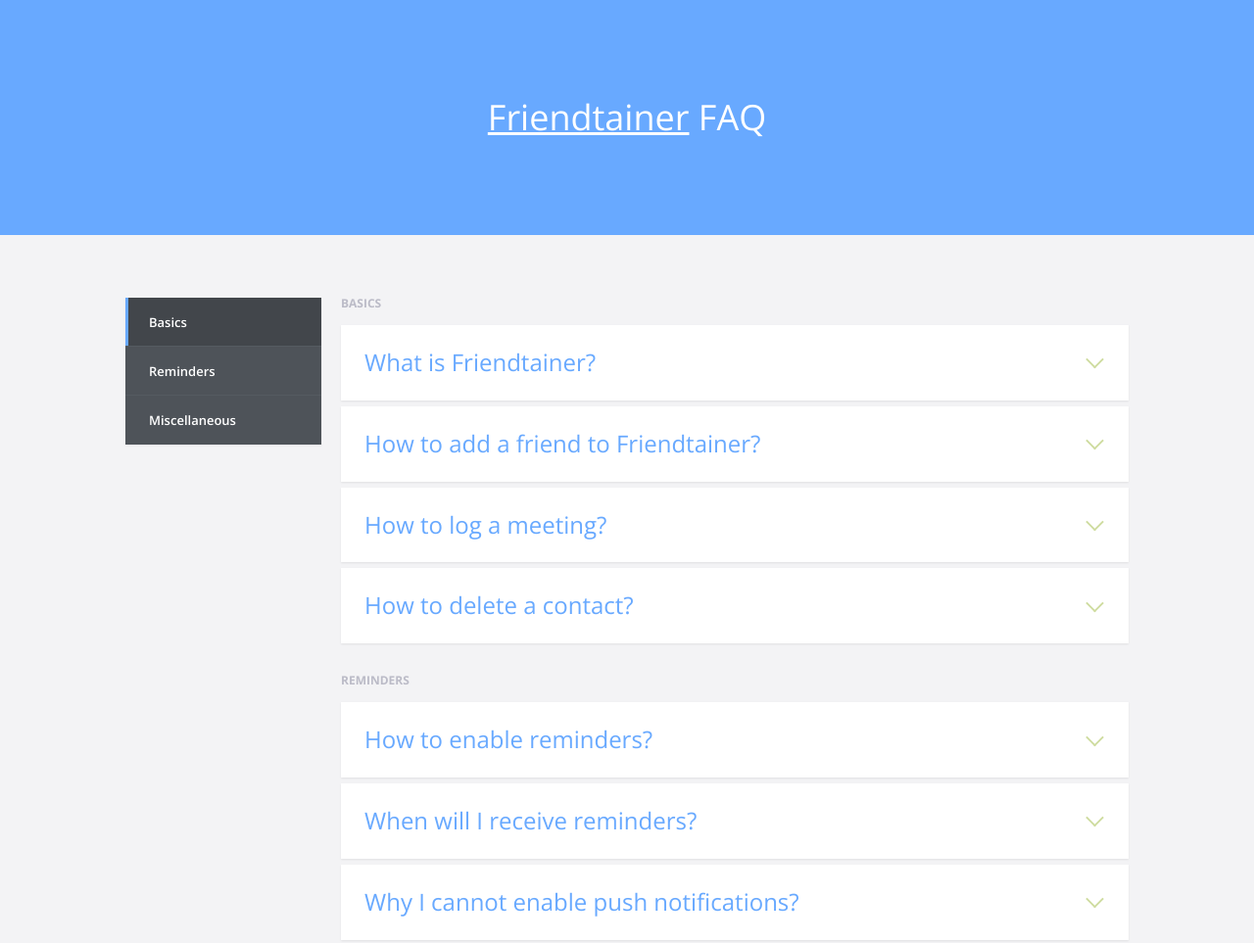
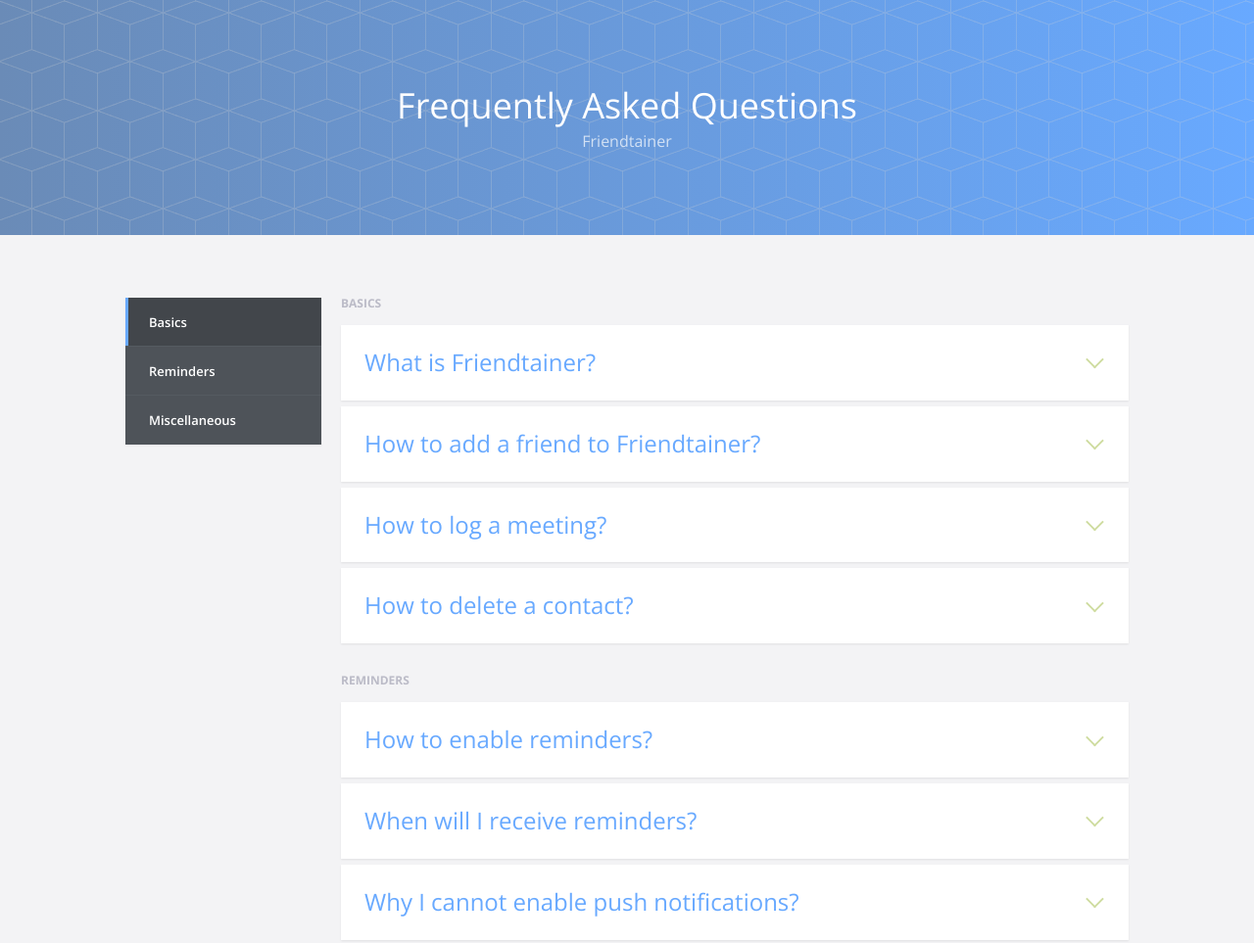
Before and after one commit to miloszpp/friendtainer-static, a website: page faq/index.html in a window 1280 px wide. Shown: the top 963 px of the page at 98% size. Drawn offline with nearby package versions, Linux system fonts and the light colour scheme.

Commit message:
Style changes

```diff
--- a/faq/css/style.css
+++ b/faq/css/style.css
@@ -59,9 +59,9 @@
 header {
   position: relative;
   height: 180px;
-  line-height: 180px;
+  padding-top: 90px;
   text-align: center;
-  background-color: #68A9FF;
+  background: url(../../img/bg-pattern.png),linear-gradient(to left,#68A9FF,#6a8bb7)
 }
 header h1 {
   color: #ffffff;
@@ -69,17 +69,25 @@
   -moz-osx-font-smoothing: grayscale;
   font-size: 20px;
   font-size: 1.25rem;
+  margin-bottom: 10px;
 }
 @media only screen and (min-width: 1024px) {
   header {
     height: 240px;
-    line-height: 240px;
   }
   header h1 {
     font-size: 36px;
     font-size: 2.25rem;
     font-weight: 300;
   }
+}
+
+header a {
+  color: rgba(255, 255, 255, 0.7);
+}
+
+header a:hover {
+  color: white;
 }
 
 .cd-faq {
--- a/faq/index.html
+++ b/faq/index.html
@@ -13,7 +13,8 @@
 </head>
 <body>
 <header>
-	<h1><a href="http://friendtainer.com">Friendtainer</a> FAQ</h1>
+	<h1>Frequently Asked Questions</h1>
+	<a href="../index.html">Friendtainer</a>
 </header>
 <section class="cd-faq">
 	<ul class="cd-faq-categories">
```
Also changed, not shown: index.html (+5 -5 lines).
